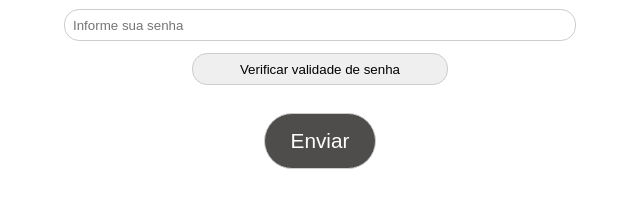
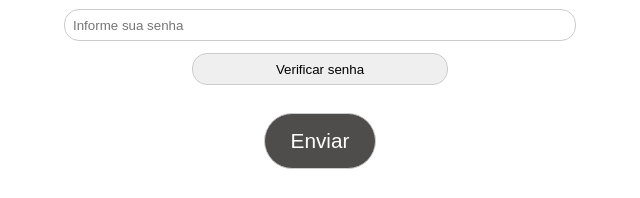
Before and after one commit to Lucasllo/Ambient.-Desenv., a plain HTML site: page cadastro.html in a window 1280 px wide. Shown: the part 329-527 px from the top of the page, 320-960 px from the left. Drawn offline with nearby package versions, Linux system fonts and the light colour scheme.

Commit message:
Update cadastro.html

```diff
--- a/cadastro.html
+++ b/cadastro.html
@@ -45,7 +45,7 @@
 
 			<label for="senha">Sua Senha:</label>
             <input type="password" class="cadastro__senha" placeholder="Informe sua senha" required data-senha>
-            <input type="button" data-btVerificar value="Verificar validade de senha">
+            <input type="button" data-btVerificar value="Verificar senha">
             <h6 data-resultado></h6>
 
             <input type="submit" value="Enviar">
```
